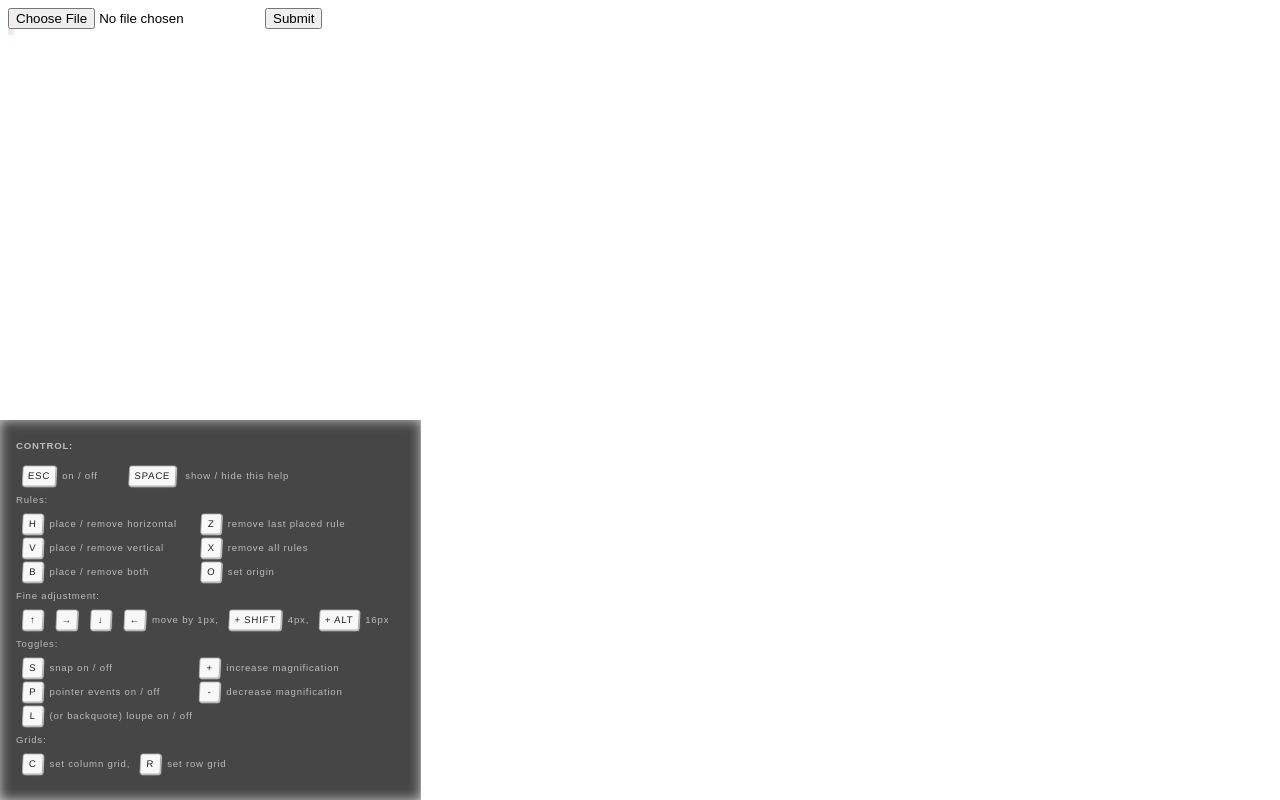
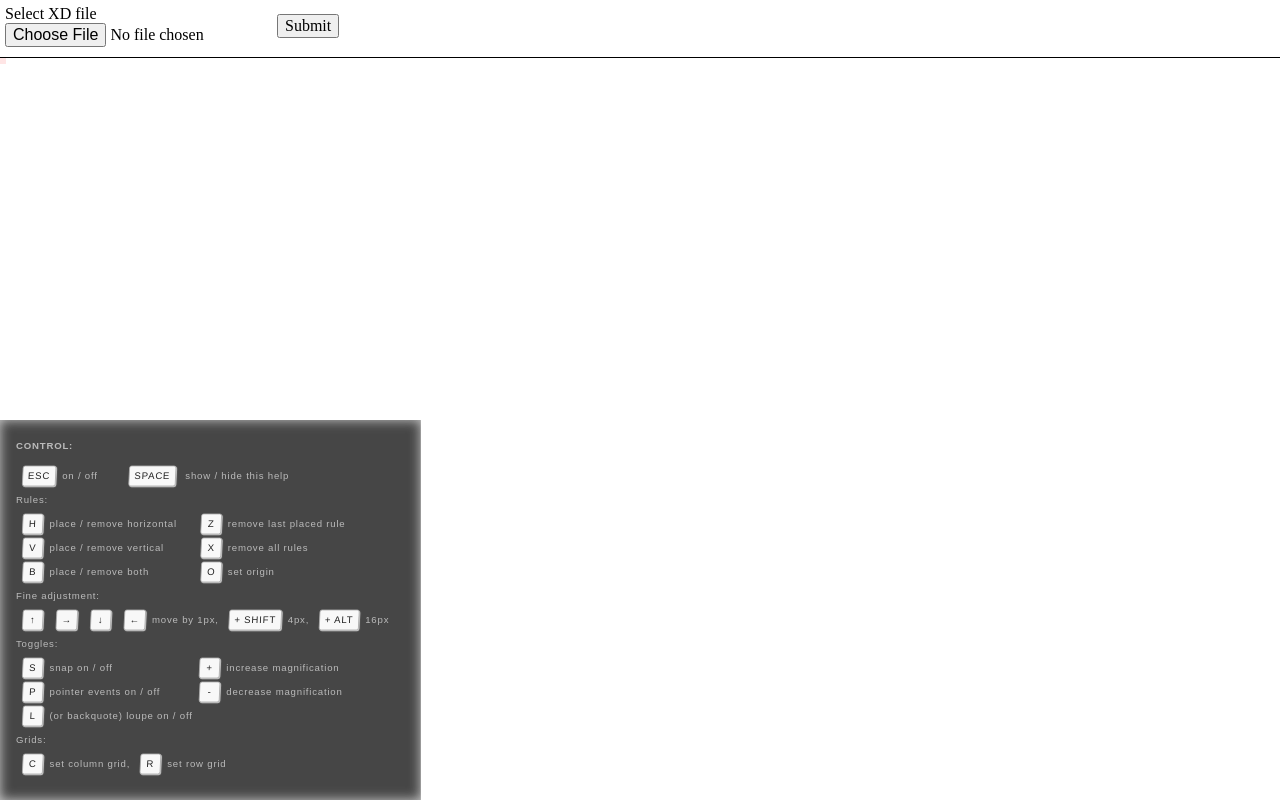
Before and after one commit to L2jLiga/mockup-viewer, a website built with webpack: page src/index.html in a window 1280 px wide. Built offline with nearby package versions, Linux system fonts and the light colour scheme.

Commit message:
Feat: Improved UI of viewer

```diff
--- a/src/index.html
+++ b/src/index.html
@@ -4,8 +4,68 @@
 <link rel="license" href="https://github.com/L2jLiga/mockup-viewer/LICENSE"/>
 <link rel="stylesheet" href="assets/inpage.css"/>
 
+<style>
+  html, body {
+    padding: 0;
+    margin: 0;
+  }
+
+  #open-file {
+    display: flex;
+    padding: 5px;
+    flex: 0 0 auto;
+    flex-flow: row wrap;
+    align-items: center;
+    padding-bottom: .6rem;
+    border-bottom: 1px solid black;
+  }
+
+  #open-file label {
+    display: block;
+  }
+
+  #open-file button,
+  #open-file input {
+    display: block;
+    font-family: inherit;
+    font-size: inherit;
+    line-height: inherit;
+    overflow: visible;
+  }
+
+  #open-file input {
+    width: 100%;
+  }
+
+  .mockups-list {
+    display: flex;
+    overflow-y: hidden;
+    overflow-x: auto;
+    border-bottom: 1px solid black;
+  }
+
+  .mockups-list:empty {
+    display: none;
+  }
+
+  .mockups-list a {
+    display: block;
+    color: black;
+    margin: 4px 2px;
+    padding: 5px;
+    border: 1px rgba(0, 0, 0, .4) solid;
+    text-decoration: none;
+    border-top: 0;
+    background: linear-gradient(#fff, #f5f0f0, #eee);
+  }
+</style>
+
 <form id="open-file" method="POST" action="/open" enctype="multipart/form-data">
-  <input name="mockup" type="file" accept="application/vnd.adobe.sparkler.project+dcxucf"/>
+  <label>
+    Select XD file
+    <input name="mockup" type="file" accept="application/vnd.adobe.sparkler.project+dcxucf"/>
+  </label>
+
   <button>Submit</button>
 </form>
 
```
